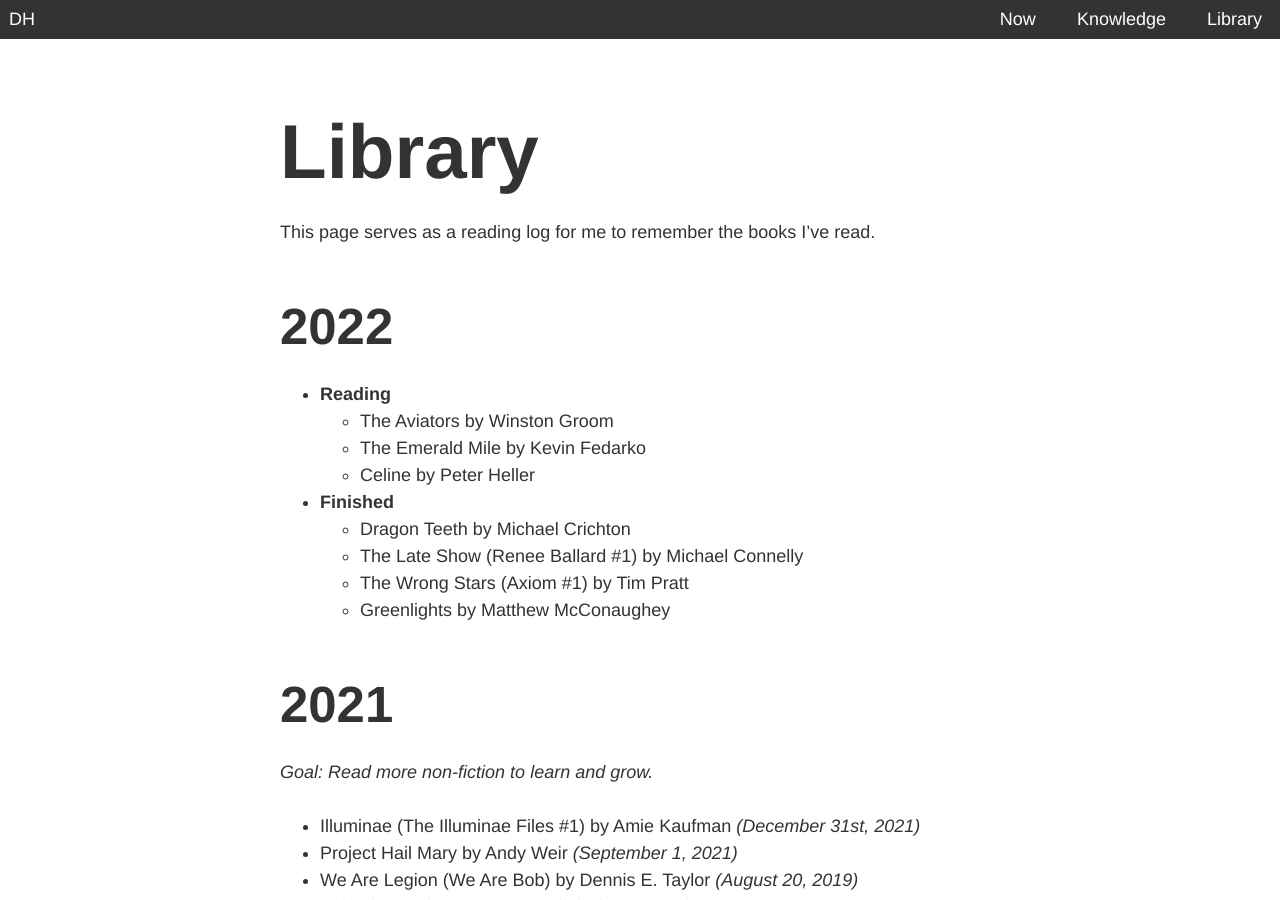
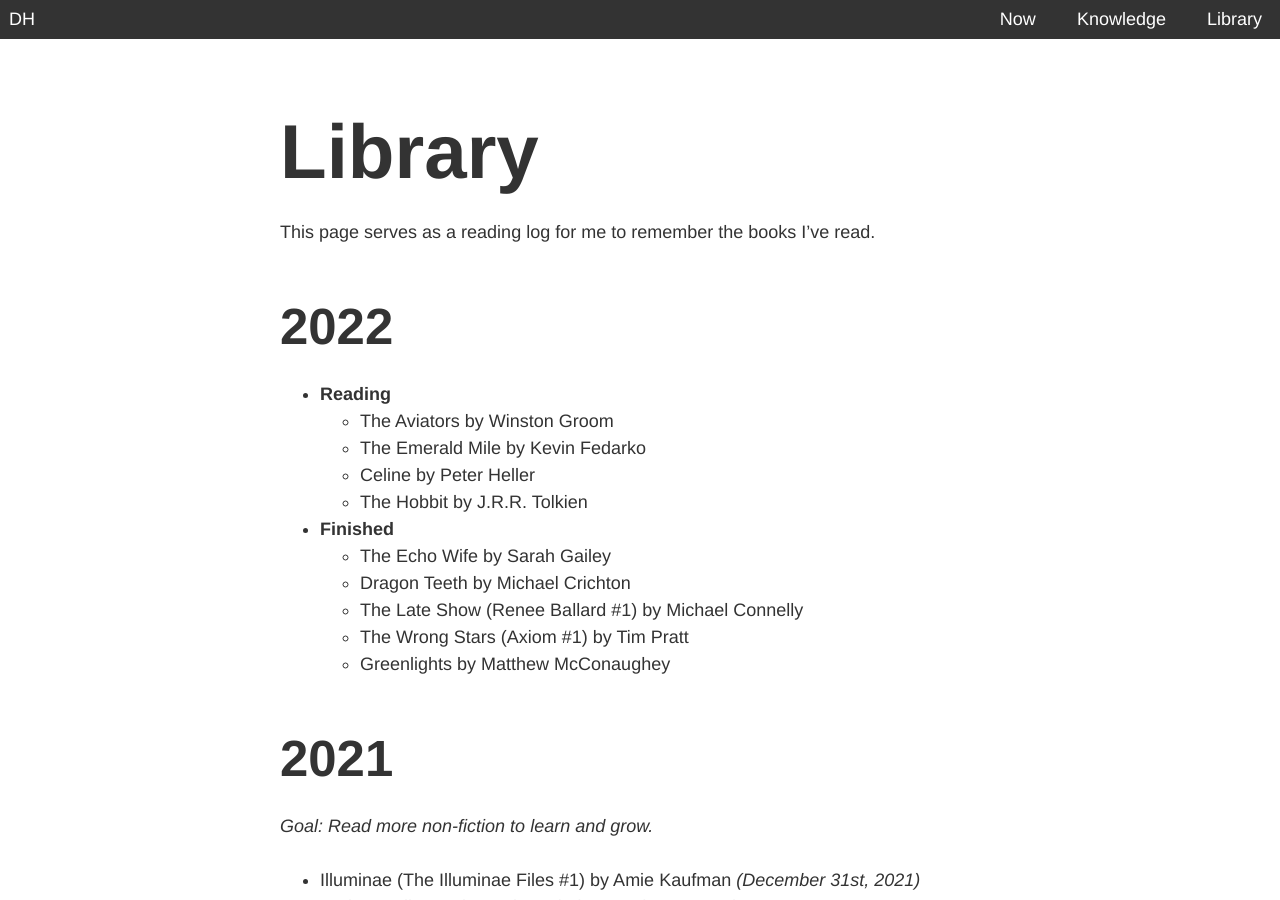
Before and after one commit to dahenson/dahenson.github.io, a Jekyll site: the page built from library.md, in a window 1280 px wide and 900 px high. Built offline with Jekyll 4.4.1, drawn with Linux system fonts in a browser that asks for light colours.

Commit message:
Add some books to the library

```diff
--- a/library.md
+++ b/library.md
@@ -11,7 +11,9 @@ This page serves as a reading log for me to remember the books I’ve read.
   - The Aviators by Winston Groom
   - The Emerald Mile by Kevin Fedarko
   - Celine by Peter Heller
+  - The Hobbit by J.R.R. Tolkien
 - **Finished**
+  - The Echo Wife by Sarah Gailey
   - Dragon Teeth by Michael Crichton
   - The Late Show (Renee Ballard #1) by Michael Connelly
   - The Wrong Stars (Axiom #1) by Tim Pratt
```
